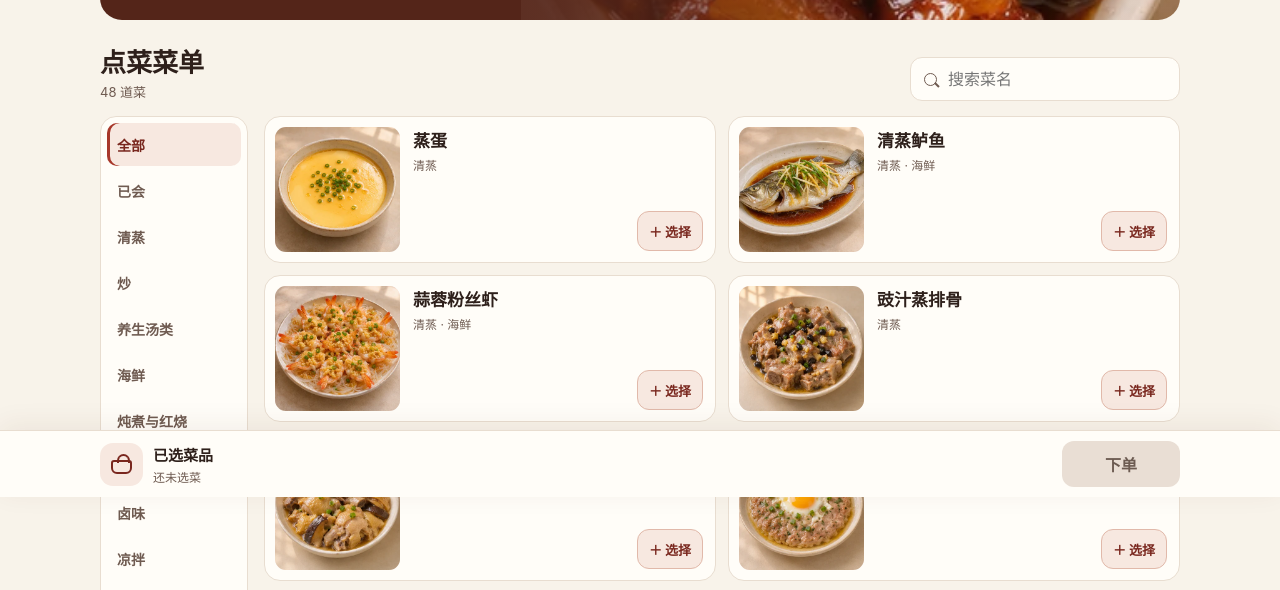
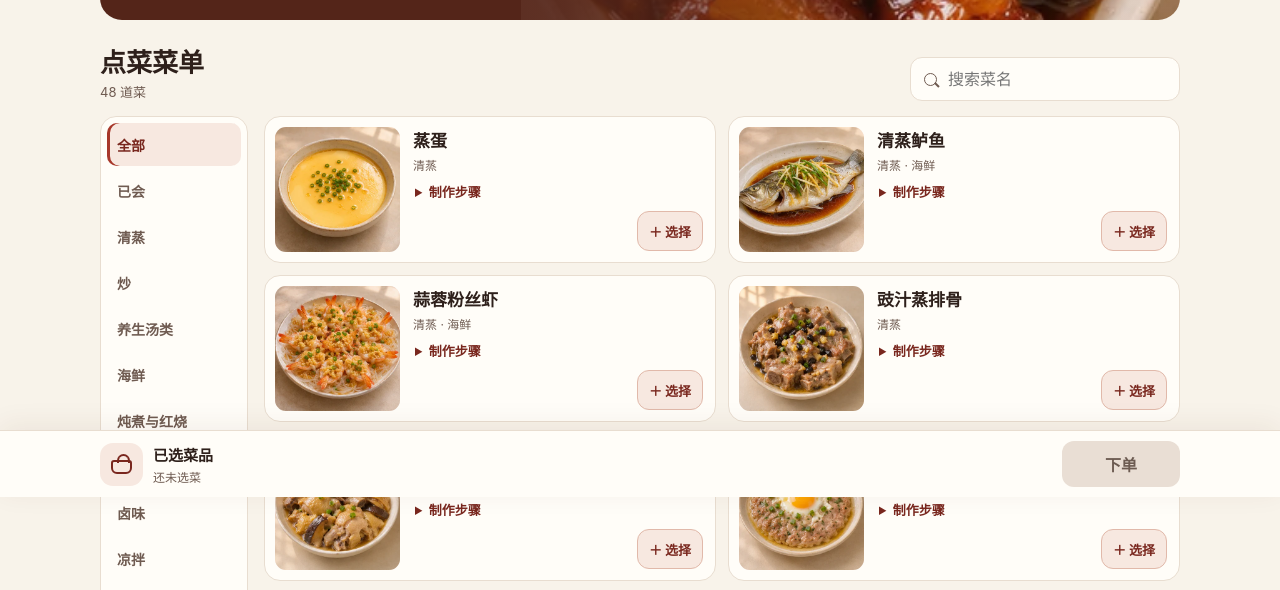
Before and after one commit to aaa-20221127/what-to-eat, a plain HTML site: page order.html in a window 1280 px wide. Shown: the part 303-893 px from the top of the page. Drawn offline with Linux system fonts and the light colour scheme.

Commit message:
Show expandable recipes on the ordering menu

```diff
--- a/order.css
+++ b/order.css
@@ -119,7 +119,7 @@ button, a { -webkit-tap-highlight-color: transparent; }
 }
 .category:hover { background: var(--paper); }
 .category[aria-pressed="true"] { background: var(--wash); color: var(--red-dark); box-shadow: inset 3px 0 var(--red); }
-.dish-grid { display: grid; grid-template-columns: repeat(2, minmax(0, 1fr)); gap: 12px; }
+.dish-grid { display: grid; grid-template-columns: repeat(2, minmax(0, 1fr)); align-items: start; gap: 12px; }
 .dish {
   display: grid;
   grid-template-columns: 125px minmax(0, 1fr);
@@ -133,8 +133,16 @@ button, a { -webkit-tap-highlight-color: transparent; }
 .dish.is-selected { border-color: #c78373; }
 .dish img { width: 100%; aspect-ratio: 1; height: auto; align-self: center; object-fit: cover; background: var(--wash); border-radius: 11px; }
 .dish-info { display: flex; flex-direction: column; justify-content: space-between; align-items: start; min-width: 0; padding: 4px 2px 0 0; }
+.dish-heading { width: 100%; min-width: 0; }
 .dish h3 { margin: 0 0 5px; font-size: 17px; line-height: 1.28; overflow-wrap: anywhere; }
 .dish p { margin: 0; color: var(--muted); font-size: 12px; line-height: 1.4; }
+.dish:has(.dish-recipe[open]) img { align-self: start; }
+.dish-recipe { margin: 3px 0; color: var(--ink); font-size: 13px; line-height: 1.6; overflow-wrap: anywhere; }
+.dish-recipe summary { width: fit-content; padding: 4px 2px; color: var(--red-dark); cursor: pointer; font-weight: 700; }
+.dish-recipe[open] { padding-bottom: 8px; }
+.dish-recipe ol { margin: 3px 0 6px; padding-left: 19px; }
+.dish-recipe li + li { margin-top: 4px; }
+.dish-recipe a { color: var(--red-dark); text-underline-offset: 3px; }
 .dish-controls { align-self: end; display: inline-flex; align-items: center; min-height: 42px; }
 .add, .stepper button {
   min-width: 42px;
--- a/order.html
+++ b/order.html
@@ -4,10 +4,11 @@
 <meta charset="utf-8">
 <meta name="viewport" content="width=device-width, initial-scale=1, viewport-fit=cover">
 <title>点菜 · 香香公主的专属菜单</title>
-<link rel="stylesheet" href="./order.css">
+<link rel="stylesheet" href="./order.css?v=recipes">
 <script defer src="./catalog.js"></script>
+<script defer src="./recipe-steps.js"></script>
 <script defer src="./order-notification-config.js"></script>
-<script defer src="./order.js"></script>
+<script defer src="./order.js?v=recipes"></script>
 </head>
 <body>
   <header class="site-header">
--- a/order.js
+++ b/order.js
@@ -115,17 +115,42 @@ function renderCardQuantity(name) {
   item.controls.replaceChildren(add);
 }
 
+function makeRecipe(dish) {
+  const slug = DISH_PHOTOS.get(dish.name);
+  const details = document.createElement("details");
+  details.className = "dish-recipe";
+
+  const summary = document.createElement("summary");
+  summary.textContent = "制作步骤";
+  summary.setAttribute("aria-label", dish.name + "的制作步骤");
+  const steps = document.createElement("ol");
+  for (const step of RECIPE_STEPS[slug]) {
+    const item = document.createElement("li");
+    item.textContent = step;
+    steps.append(item);
+  }
+
+  const source = document.createElement("a");
+  source.href = RECIPE_SOURCES[slug];
+  source.target = "_blank";
+  source.rel = "noopener noreferrer";
+  source.textContent = "查看参考菜谱 ↗";
+  details.append(summary, steps, source);
+  return details;
+}
+
 function makeDishCard(dish) {
   const card = document.createElement("article");
   card.className = "dish";
   const info = document.createElement("div");
   info.className = "dish-info";
   const heading = document.createElement("div");
+  heading.className = "dish-heading";
   const title = document.createElement("h3");
   title.textContent = dish.name;
   const tags = document.createElement("p");
   tags.textContent = dish.categories.join(" · ");
-  heading.append(title, tags);
+  heading.append(title, tags, makeRecipe(dish));
   const controls = document.createElement("div");
   controls.className = "dish-controls";
   info.append(heading, controls);
```
